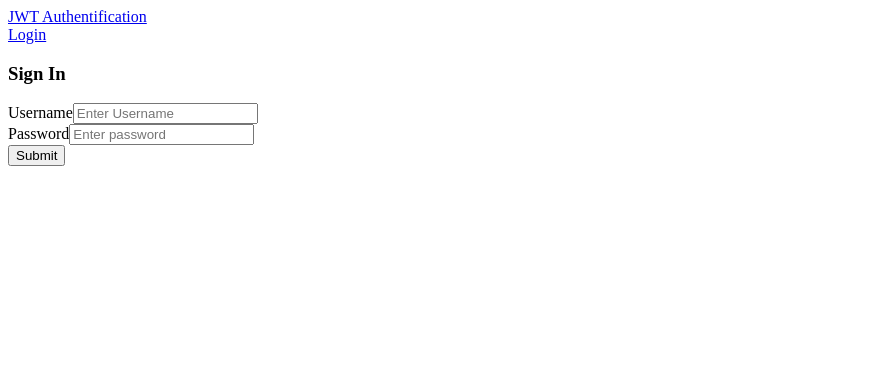
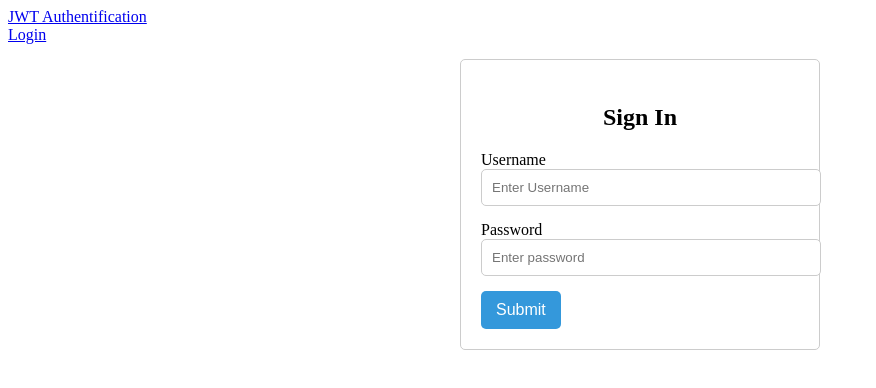
Before and after one commit to DEENUU1/fjob, a React (Vite) app in the folder frontend/: page /login in a window 1280 px wide. Shown: the top 388 px of the page, without its empty margins (0-876 px from the left). Built offline with nearby package versions, Linux system fonts and the light colour scheme.

Commit message:
Update react project structure and add basic style for Login component

```diff
--- a/frontend/package.json
+++ b/frontend/package.json
@@ -15,6 +15,7 @@
     "react": "^18.2.0",
     "react-bootstrap": "^2.9.1",
     "react-dom": "^18.2.0",
+    "react-modal": "^3.16.1",
     "react-router-dom": "^6.17.0"
   },
   "devDependencies": {
--- a/frontend/src/App.jsx
+++ b/frontend/src/App.jsx
@@ -1,8 +1,8 @@
 import './App.css';
 import {BrowserRouter, Routes, Route} from 'react-router-dom'
-import {Login} from "./Authentication/Login.jsx";
-import {Navigation} from './Authentication/Navigation.jsx';
-import {Logout} from './Authentication/Logout.jsx';
+import {Login} from "./Authentication/Components/Login.jsx";
+import {Navigation} from './Navigation.jsx';
+import {Logout} from './Authentication/Components/Logout.jsx';
 
 function App() {
     return <BrowserRouter>
--- a/frontend/src/Authentication/Login.jsx
+++ b/frontend/src/Authentication/Components/Login.jsx
@@ -1,5 +1,6 @@
 import axios from "axios";
 import {useState} from "react";
+import "../Styles/LoginStyle.css";
 
 export const Login = () => {
     const [username, setUsername] = useState('');
--- /dev/null
+++ b/frontend/src/Authentication/Styles/LoginStyle.css
@@ -0,0 +1,46 @@
+.Auth-form-container {
+  width: 100%;
+  max-width: 360px;
+  margin: 0 auto;
+  padding: 15px;
+}
+
+.Auth-form {
+  padding: 20px;
+  border: 1px solid #ccc;
+  border-radius: 5px;
+}
+
+.Auth-form-title {
+  text-align: center;
+  font-size: 1.5rem;
+  margin-bottom: 20px;
+}
+
+.form-group {
+  margin-bottom: 15px;
+}
+
+.form-control {
+  width: 100%;
+  padding: 10px;
+  border: 1px solid #ccc;
+  border-radius: 5px;
+}
+
+.form-control:focus {
+  border-color: #3498db;
+}
+
+.btn-primary {
+  background-color: #3498db;
+  border: none;
+  border-radius: 5px;
+  color: #fff;
+  font-size: 1rem;
+  padding: 10px 15px;
+}
+
+.btn-primary:hover {
+  background-color: #2980b9;
+}
```
Also changed, not shown: frontend/src/Authentication/Components/Logout.jsx (renamed from frontend/src/Authentication/Logout.jsx), frontend/src/Navigation.jsx (renamed from frontend/src/Authentication/Navigation.jsx), 1 other file (tests, documents, lock files or other folders).
